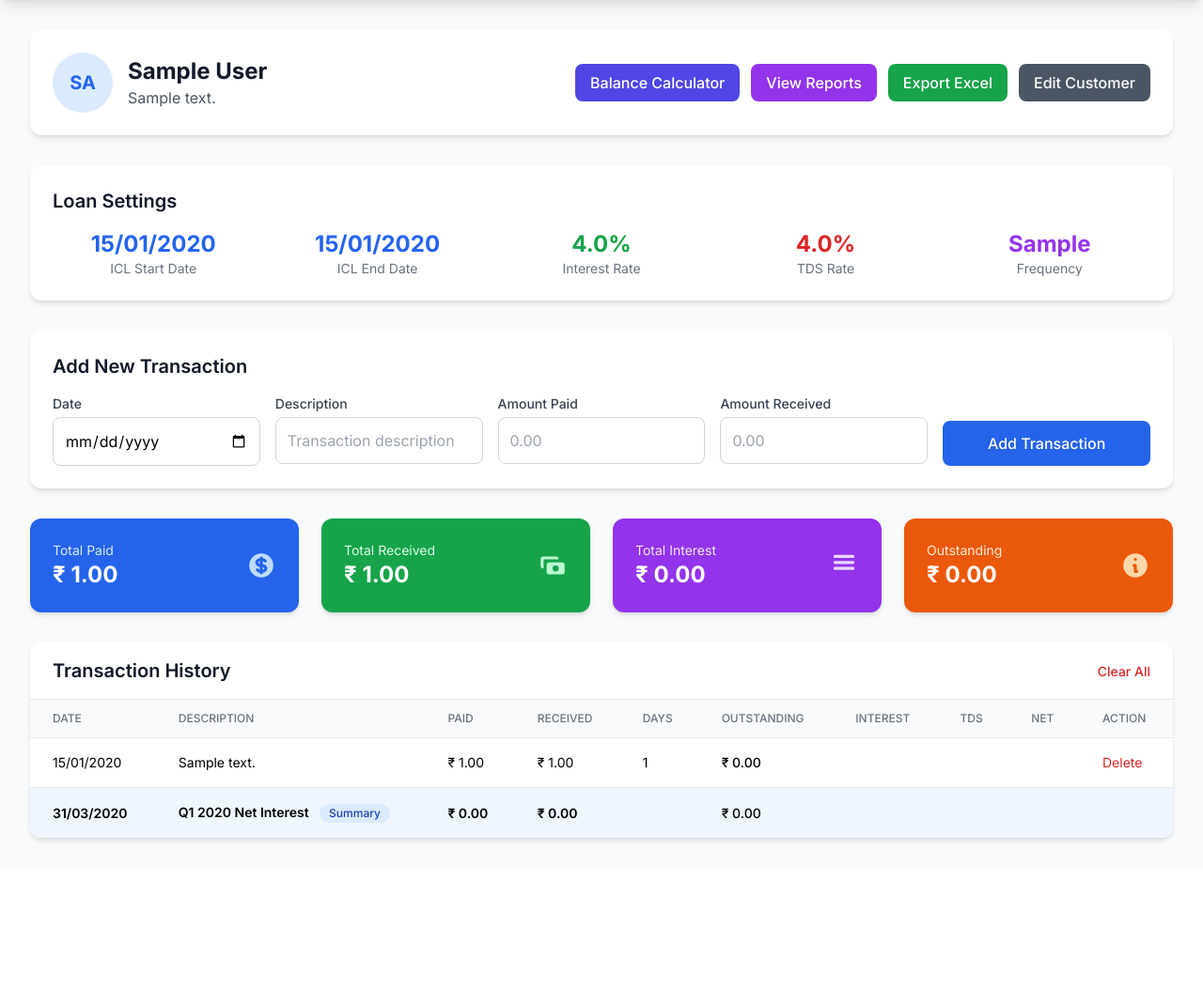
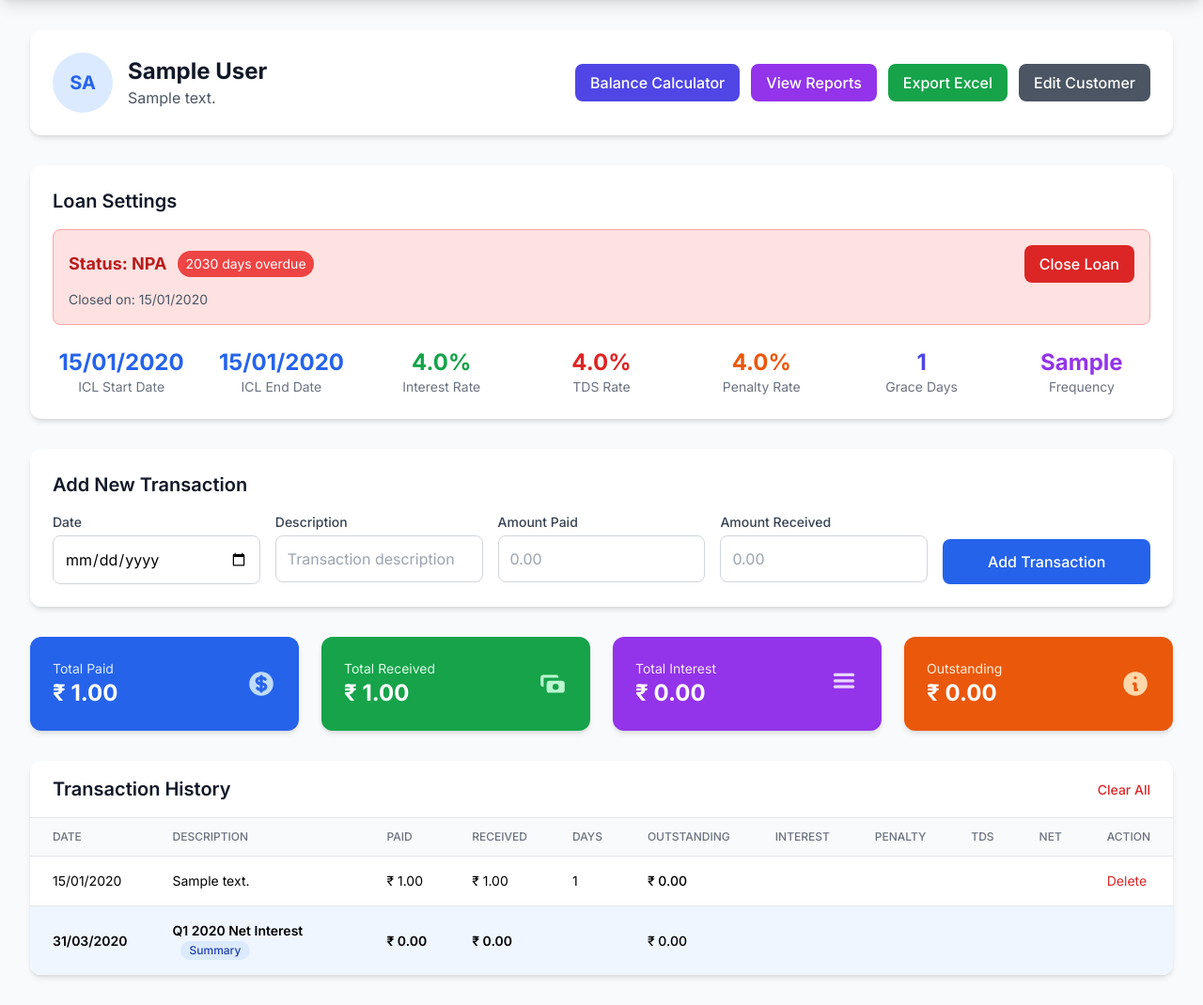
Before and after one commit to Ashmit12092000/ICL_Ledger, a Flask app: page /customer/1 in a window 1280 px wide. Shown: the part 65-1135 px from the top of the page at 94% size. Before the commit the page ends 962 px from the top, so only its background shows below. Run offline with Flask 3, Linux system fonts and the light colour scheme; tables that the repository leaves empty hold one stand-in row (values such as "Sample post"); some libraries are stand-ins or nearby versions.

Commit message:
Update customer_detail.html

```diff
--- a/templates/customer_detail.html
+++ b/templates/customer_detail.html
@@ -35,7 +35,30 @@
     <!-- Customer Settings -->
     <div class="bg-white rounded-xl shadow-md p-6 mb-8 slide-up">
         <h2 class="text-xl font-semibold text-gray-900 mb-4">Loan Settings</h2>
-        <div class="grid grid-cols-2 md:grid-cols-5 gap-6">
+
+        <!-- Loan Status Banner -->
+        <div class="mb-6 p-4 rounded-lg {% if customer.status == 'active' %}bg-green-100 border border-green-300{% elif customer.status == 'overdue' %}bg-yellow-100 border border-yellow-300{% elif customer.status == 'npa' %}bg-red-100 border border-red-300{% elif customer.status == 'closed' %}bg-gray-100 border border-gray-300{% endif %}">
+            <div class="flex items-center justify-between">
+                <div class="flex items-center space-x-3">
+                    <span class="text-lg font-bold {% if customer.status == 'active' %}text-green-700{% elif customer.status == 'overdue' %}text-yellow-700{% elif customer.status == 'npa' %}text-red-700{% elif customer.status == 'closed' %}text-gray-700{% endif %}">
+                        Status: {{ customer.status | upper }}
+                    </span>
+                    {% if customer.overdue_days > 0 %}
+                        <span class="bg-red-500 text-white px-2 py-1 rounded-full text-sm">{{ customer.overdue_days }} days overdue</span>
+                    {% endif %}
+                </div>
+                {% if customer.status != 'closed' %}
+                    <button onclick="showCloseLoanModal()" class="bg-red-600 hover:bg-red-700 text-white font-medium py-2 px-4 rounded-lg transition-colors">
+                        Close Loan
+                    </button>
+                {% endif %}
+            </div>
+            {% if customer.closure_date %}
+                <p class="text-sm text-gray-600 mt-2">Closed on: {{ customer.closure_date | format_date }}</p>
+            {% endif %}
+        </div>
+
+        <div class="grid grid-cols-2 md:grid-cols-7 gap-6">
             <div class="text-center">
                 <div class="text-2xl font-bold text-blue-600">{{ customer.icl_start_date | format_date }}</div>
                 <div class="text-sm text-gray-500">ICL Start Date</div>
@@ -53,6 +76,14 @@
             <div class="text-center">
                 <div class="text-2xl font-bold text-red-600">{{ customer.tds_rate }}%</div>
                 <div class="text-sm text-gray-500">TDS Rate</div>
+            </div>
+            <div class="text-center">
+                <div class="text-2xl font-bold text-orange-600">{{ customer.penalty_rate }}%</div>
+                <div class="text-sm text-gray-500">Penalty Rate</div>
+            </div>
+            <div class="text-center">
+                <div class="text-2xl font-bold text-indigo-600">{{ customer.grace_period }}</div>
+                <div class="text-sm text-gray-500">Grace Days</div>
             </div>
             <div class="text-center">
                 <div class="text-2xl font-bold text-purple-600">{{ customer.frequency | capitalize }}</div>
@@ -179,6 +210,7 @@
                         <th class="px-6 py-3 text-left text-xs font-medium text-gray-500 uppercase">Days</th>
                         <th class="px-6 py-3 text-left text-xs font-medium text-gray-500 uppercase">Outstanding</th>
                         <th class="px-6 py-3 text-left text-xs font-medium text-gray-500 uppercase">Interest</th>
+                        <th class="px-6 py-3 text-left text-xs font-medium text-gray-500 uppercase">Penalty</th>
                         <th class="px-6 py-3 text-left text-xs font-medium text-gray-500 uppercase">TDS</th>
                         <th class="px-6 py-3 text-left text-xs font-medium text-gray-500 uppercase">Net</th>
                         <th class="px-6 py-3 text-left text-xs font-medium text-gray-500 uppercase">Action</th>
@@ -186,7 +218,7 @@
                 </thead>
                 <tbody class="bg-white divide-y divide-gray-200">
                     {% for row in data %}
-                    <tr class="hover:bg-gray-50 transition-colors {% if row.get('isSummary') %}bg-blue-50 font-semibold{% endif %} {% if row.get('isOpening') %}bg-green-50{% endif %} {% if row.get('isMissing') %}bg-yellow-50{% endif %}">
+                    <tr class="hover:bg-gray-50 transition-colors {% if row.get('isSummary') %}bg-blue-50 font-semibold{% endif %} {% if row.get('isOpening') %}bg-green-50{% endif %} {% if row.get('isMissing') %}bg-yellow-50{% endif %} {% if row.get('is_overdue') %}bg-red-50{% endif %}">
                         <td class="px-6 py-4 whitespace-nowrap text-sm">{{ row.date | format_date }}</td>
                         <td class="px-6 py-4 text-sm">
                             {{ row.description }}
@@ -199,12 +231,18 @@
                             {% if row.get('isMissing') %}
                                 <span class="ml-2 inline-flex items-center px-2.5 py-0.5 rounded-full text-xs font-medium bg-yellow-100 text-yellow-800">Auto-Generated</span>
                             {% endif %}
+                            {% if row.get('is_overdue') %}
+                                <span class="ml-2 inline-flex items-center px-2.5 py-0.5 rounded-full text-xs font-medium bg-red-100 text-red-800">Overdue</span>
+                            {% endif %}
                         </td>
                         <td class="px-6 py-4 whitespace-nowrap text-sm">{{ row.paid | format_currency }}</td>
                         <td class="px-6 py-4 whitespace-nowrap text-sm">{{ row.received | format_currency }}</td>
                         <td class="px-6 py-4 whitespace-nowrap text-sm">{{ row.get('days', '') }}</td>
                         <td class="px-6 py-4 whitespace-nowrap text-sm font-medium">{{ row.outstanding | format_currency }}</td>
                         <td class="px-6 py-4 whitespace-nowrap text-sm">{{ row.get('interest', '') | format_currency if row.get('interest') else '' }}</td>
+                        <td class="px-6 py-4 whitespace-nowrap text-sm {% if row.get('penalty_interest') and row.get('penalty_interest') > 0 %}text-red-600 font-medium{% endif %}">
+                            {{ row.get('penalty_interest', '') | format_currency if row.get('penalty_interest') else '' }}
+                        </td>
                         <td class="px-6 py-4 whitespace-nowrap text-sm">{{ row.get('tds', '') | format_currency if row.get('tds') else '' }}</td>
                         <td class="px-6 py-4 whitespace-nowrap text-sm">{{ row.get('net', '') | format_currency if row.get('net') else '' }}</td>
                         <td class="px-6 py-4 whitespace-nowrap text-sm">
@@ -230,4 +268,50 @@
         {% endif %}
     </div>
 </div>
+
+<!-- Loan Closure Modal -->
+<div id="closeLoanModal" class="fixed inset-0 bg-gray-600 bg-opacity-50 overflow-y-auto h-full w-full hidden">
+    <div class="relative top-20 mx-auto p-5 border w-96 shadow-lg rounded-md bg-white">
+        <div class="mt-3">
+            <h3 class="text-lg font-medium text-gray-900 mb-4">Close Loan</h3>
+            <form method="POST" action="{{ url_for('close_loan', customer_id=customer.id) }}">
+                <div class="mb-4">
+                    <label for="closure_date" class="block text-sm font-medium text-gray-700 mb-2">Closure Date</label>
+                    <input type="date" id="closure_date" name="closure_date" value="{{ datetime.now().strftime('%Y-%m-%d') }}" class="w-full p-3 border border-gray-300 rounded-lg focus:ring-2 focus:ring-blue-500 focus:border-transparent" required>
+                </div>
+                <div class="bg-yellow-50 border border-yellow-200 rounded-lg p-4 mb-4">
+                    <p class="text-sm text-yellow-800">
+                        <strong>Warning:</strong> This action will permanently close the loan account.
+                        All outstanding amounts including penalties will be calculated and settled.
+                    </p>
+                </div>
+                <div class="flex space-x-4">
+                    <button type="submit" class="flex-1 bg-red-600 hover:bg-red-700 text-white font-medium py-2 px-4 rounded-lg transition-colors">
+                        Close Loan
+                    </button>
+                    <button type="button" onclick="hideCloseLoanModal()" class="flex-1 bg-gray-300 hover:bg-gray-400 text-gray-800 font-medium py-2 px-4 rounded-lg transition-colors">
+                        Cancel
+                    </button>
+                </div>
+            </form>
+        </div>
+    </div>
+</div>
+
+<script>
+function showCloseLoanModal() {
+    document.getElementById('closeLoanModal').classList.remove('hidden');
+}
+
+function hideCloseLoanModal() {
+    document.getElementById('closeLoanModal').classList.add('hidden');
+}
+
+// Hide modal when clicking outside
+document.getElementById('closeLoanModal').addEventListener('click', function(event) {
+    if (event.target === this) {
+        hideCloseLoanModal();
+    }
+});
+</script>
 {% endblock %}
```
